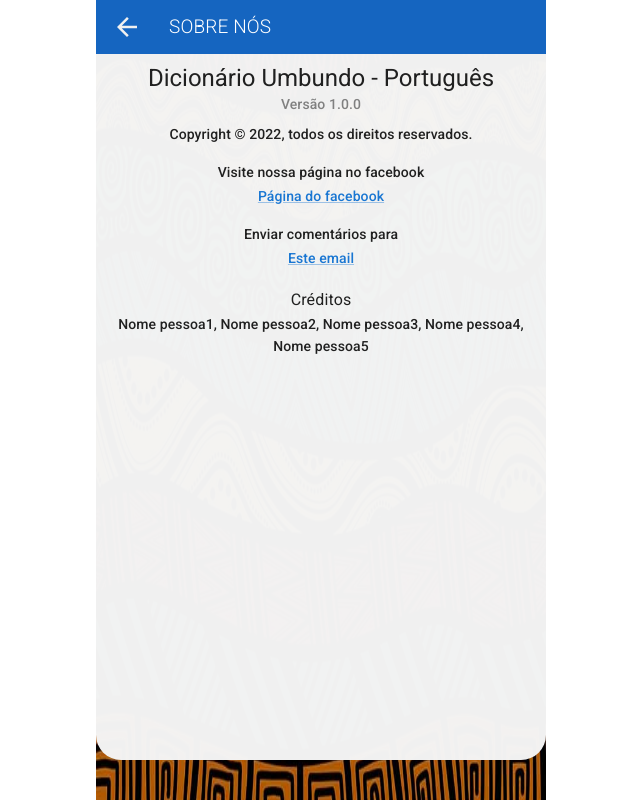
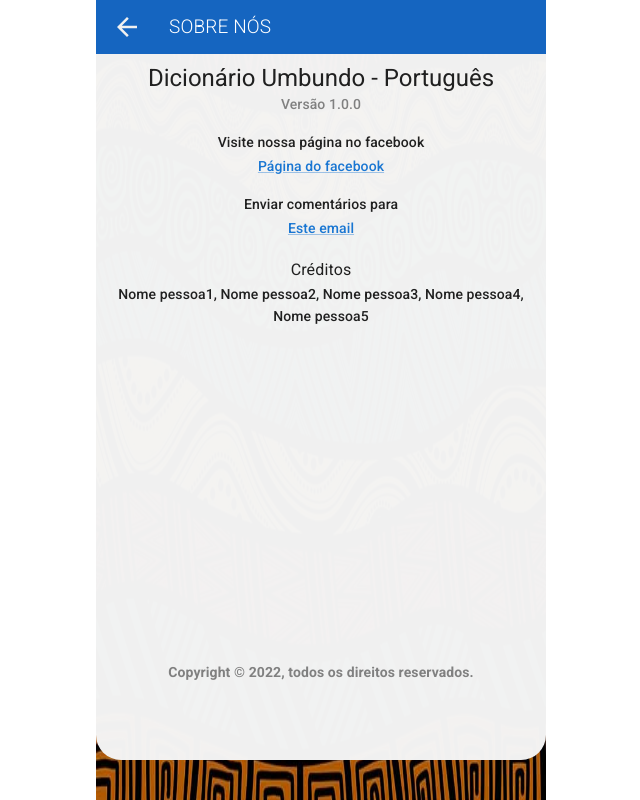
Before and after one commit to Francisco-Fetapi/portuguese-umbundo-dictionary, a React (Vite) app: page /sobre-nos in a window 1280 px wide. Shown: the whole page, without its empty margins (319-959 px from the left). Built offline with nearby package versions, Linux system fonts and the light colour scheme.

Commit message:
refactor: about us page

```diff
--- a/src/components/PageHeader.tsx
+++ b/src/components/PageHeader.tsx
@@ -51,7 +51,14 @@ export default function PageHeader({
           </Stack>
         </Stack>
       </Box>
-      <Box pt={noInitialMargin ? 0 : 1}>{children}</Box>
+      <Box
+        pt={noInitialMargin ? 0 : 1}
+        display="flex"
+        flexDirection="column"
+        height="85%"
+      >
+        {children}
+      </Box>
     </PageHeaderContainer>
   );
 }
--- a/src/pages/AboutUs.tsx
+++ b/src/pages/AboutUs.tsx
@@ -14,11 +14,11 @@ export default function AboutUs() {
         <Text variant="subtitle2" color="gray">
           Versão 1.0.0
         </Text>
-        <Box mt={1}>
+        {/* <Box mt={1}>
           <Text variant="subtitle2">
             Copyright &copy; 2022, todos os direitos reservados.
           </Text>
-        </Box>
+        </Box> */}
 
         <Box mt={2}>
           <Text variant="subtitle2">Visite nossa página no facebook</Text>
@@ -44,6 +44,12 @@ export default function AboutUs() {
           </Text>
         </Box>
       </Box>
+      <Box flexGrow={1} />
+      <Box my={2}>
+        <Text color="gray" fontWeight={700} variant="subtitle2" align="center">
+          Copyright &copy; 2022, todos os direitos reservados.
+        </Text>
+      </Box>
     </PageHeader>
   );
 }
```
